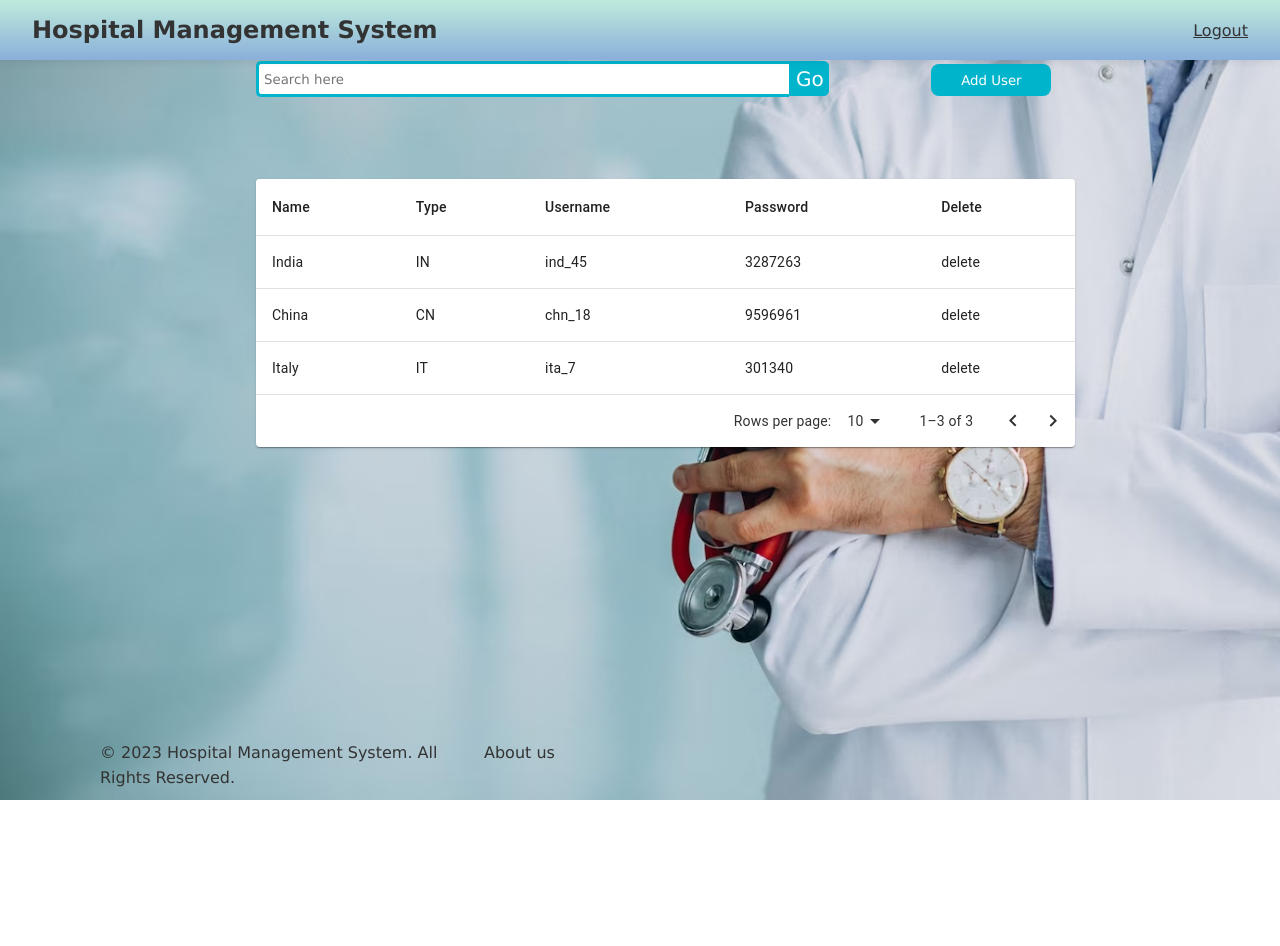
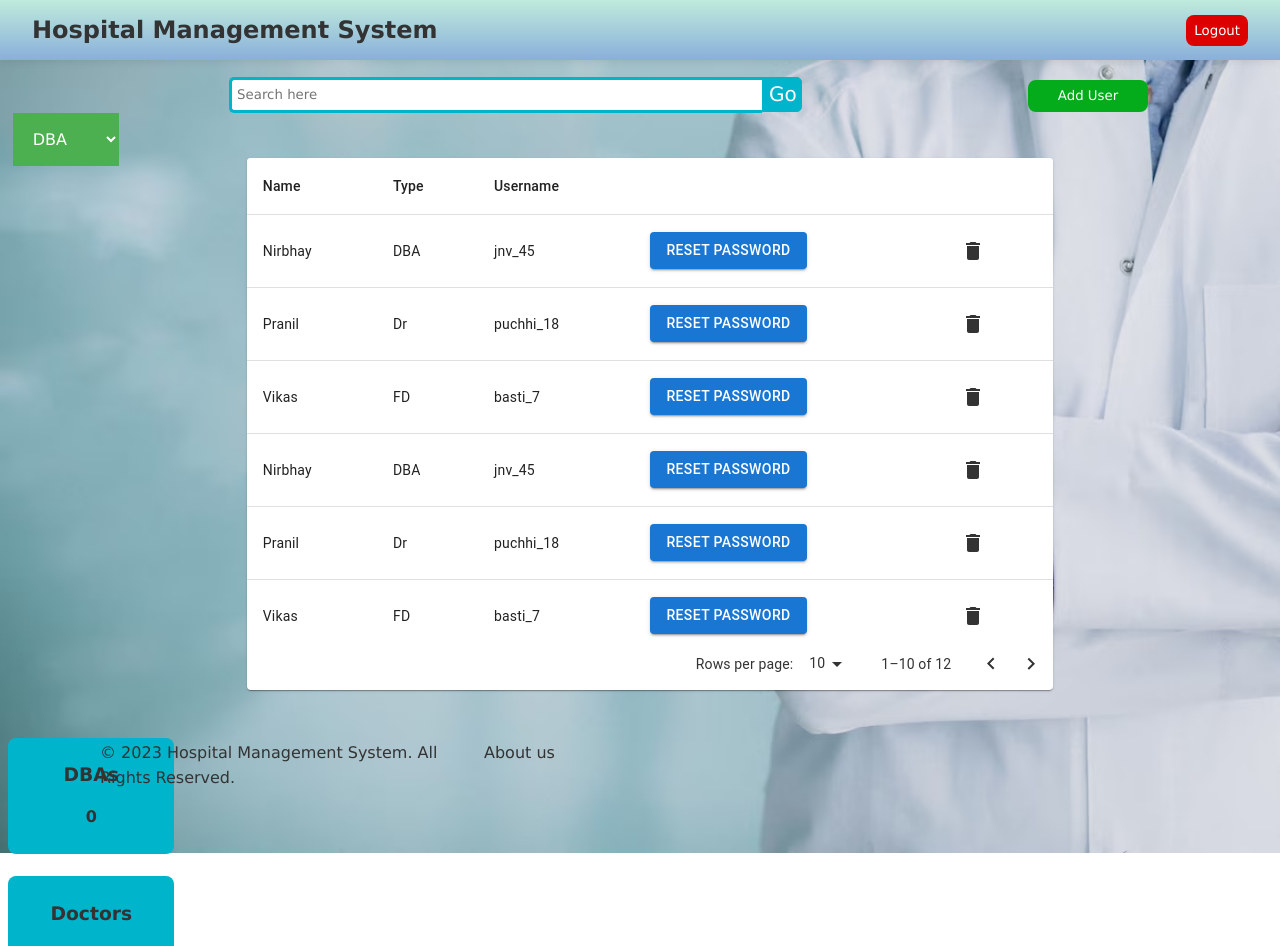
Before and after one commit to Yashraj-10/Hospital-Management-System, a React (Create React App) app: page /admin in a window 1280 px wide. Shown: the top 946 px of the page. Before the commit the page ends 800 px from the top, so only its background shows below. Built offline with nearby package versions, Linux system fonts and the light colour scheme; the HTML template or start-up script is replaced by a standard one; a web font is replaced by a local one.

Commit message:
admin dashboard completed

```diff
--- a/src/Admdb.css
+++ b/src/Admdb.css
@@ -1,9 +1,6 @@
-.admind {
-    margin-left: 20%;
-  }
-
 .admind_header {
   margin-top: 6%;
+  margin-left: 17.9%;
   position: center;
   display: flex;
 }
@@ -47,10 +44,43 @@
 }
 
 .aduser {
-    margin-left: 10%;
+  margin-left: 21.5%;
   width: 120px;
   margin-top: 3px;
   height: 32px;
+  background: #04ac1b;
+  color: #fff;
+  border: 0;
+  padding: 8px;
+  border-radius: 8px;
+}
+
+.aduser:hover {
+  background: #fff;
+  color: #00b4cc;
+  cursor: pointer;
+}
+
+.admind_table {
+  float: left;
+  margin-top: 3.5%;
+  margin-left: 10%;
+  width: 70%;
+  height: 100%;
+  border-collapse: collapse;
+  text-align: left;
+}
+
+.usr_cards{
+  float: left;
+  margin-top: 3.5%;
+}
+
+.usr_types {
+  margin-left: 5%;
+  width: 150px;
+  margin-top: 2%;
+  height: 100px;
   background: #00b4cc;
   color: #fff;
   border: 0;
@@ -58,23 +88,40 @@
   border-radius: 8px;
 }
 
-  .aduser:hover {
-    margin-left: 10%;
-    width: 120px;
-    margin-top: 3px;
-    height: 32px;
-    background: #fff;
-    color: #00b4cc;
-    border: 0;
-    padding: 8px;
-    border-radius: 8px;
+.dropbtn {
+  background-color: #4CAF50;
+  color: white;
+  padding: 16px;
+  font-size: 16px;
+  border: none;
   cursor: pointer;
 }
 
-  .admind_table {
-    margin-top: 8%;
-    width: 80%;
-    height: 100%;
-    border-collapse: collapse;
-    text-align: left;
+.dropdown {
+  float: left;
+  margin-left: 1%;
 }
+
+.dropdown-content {
+  display: none;
+  background-color: #f9f9f9;
+  box-shadow: 0px 8px 16px 0px rgba(0,0,0,0.2);
+  z-index: 1;
+}
+
+.dropdown-content a {
+  color: black;
+  padding: 12px 16px;
+  text-decoration: none;
+  display: block;
+}
+
+.dropdown-content a:hover {background-color: #f1f1f1}
+
+.dropdown:hover .dropdown-content {
+  display: block;
+}
+
+.dropdown:hover .dropbtn {
+  background-color: #3e8e41;
+}
--- a/src/AdminDashboard.js
+++ b/src/AdminDashboard.js
@@ -9,16 +9,50 @@ const AdminDashboard = () => {
         e.preventDefault();
         setSearchInput(e.target.value);
     };
-
+    let no_dbas = 0;
+    let no_doctors = 0;
+    let no_fds = 0;
+    let no_des = 0;
     return (
-        <div className="admind">
+        <div>
             <div className="admind_header">
                 <input type="text" placeholder='Search here' onChange={handleChange} value={searchInput} className="searchTerm"></input>
                 <button type="submit" className="searchButton">Go</button>
                 <button className="aduser">Add User</button>
             </div>
-            <div className="admind_table">
-                <StickyHeadTable />
+            <div>
+                <div class="dropdown">
+                    <select className="dropbtn">
+                        <option className='dropdown-content' value="DBA">DBA</option>
+                        <option className='dropdown-content' value="Doctor">Doctor</option>
+                        <option className='dropdown-content' value="FD">FD</option>
+                        <option className='dropdown-content' value="DE">DE</option>
+                    </select>
+                </div>
+                <div className="admind_table">
+                    <StickyHeadTable />
+                </div>
+                <div className="usr_cards">
+                    <div className="usr_types">
+                        <h3>DBAs</h3>
+                        <h4>{no_dbas}</h4>
+                    </div>
+                    <br />
+                    <div className="usr_types">
+                        <h3>Doctors</h3>
+                        <h4>{no_doctors}</h4>
+                    </div>
+                    <br />
+                    <div className="usr_types">
+                        <h3>Front desks</h3>
+                        <h4>{no_fds}</h4>
+                    </div>
+                    <br />
+                    <div className="usr_types">
+                        <h3>Data entrys</h3>
+                        <h4>{no_des}</h4>
+                    </div>
+                </div>
             </div>
         </div>
      );
--- a/src/AdminTable.js
+++ b/src/AdminTable.js
@@ -7,10 +7,21 @@ import TableContainer from '@mui/material/TableContainer';
 import TableHead from '@mui/material/TableHead';
 import TablePagination from '@mui/material/TablePagination';
 import TableRow from '@mui/material/TableRow';
+import Button from '@mui/material/Button';
+import IconButton from '@mui/material/IconButton';
+import DeleteIcon from '@mui/icons-material/Delete';
 
 const columns = [
-  { id: 'name', label: 'Name', minWidth: 170 },
-  { id: 'usrcode', label: 'Type', minWidth: 100 },
+  {
+    id: 'name',
+    label: 'Name',
+    minWidth: 170
+  },
+  {
+    id: 'usrcode',
+    label: 'Type',
+    minWidth: 100
+  },
   {
     id: 'usrname',
     label: 'Username',
@@ -18,25 +29,31 @@ const columns = [
   },
   {
     id: 'psswd',
-    label: 'Password',
-    minWidth: 170
+    label: '',
   },
   {
     id: 'del',
-    label: 'Delete',
-    minWidth: 170
+    label: '',
   }
 ];
 
-function createData(name, usrcode, usrname, psswd) {
-
-  return { name, usrcode, usrname, psswd, del: 'delete'};
+function createData(name, usrcode, usrname) {
+  return { name, usrcode, usrname};
 }
 
 const rows = [
-  createData('India', 'IN', 'ind_45', '3287263'),
-  createData('China', 'CN', 'chn_18', '9596961'),
-  createData('Italy', 'IT', 'ita_7', '301340'),
+  createData('Nirbhay', 'DBA', 'jnv_45'),
+  createData('Pranil', 'Dr', 'puchhi_18'),
+  createData('Vikas', 'FD', 'basti_7'),
+  createData('Nirbhay', 'DBA', 'jnv_45'),
+  createData('Pranil', 'Dr', 'puchhi_18'),
+  createData('Vikas', 'FD', 'basti_7'),
+  createData('Nirbhay', 'DBA', 'jnv_45'),
+  createData('Pranil', 'Dr', 'puchhi_18'),
+  createData('Vikas', 'FD', 'basti_7'),
+  createData('Nirbhay', 'DBA', 'jnv_45'),
+  createData('Pranil', 'Dr', 'puchhi_18'),
+  createData('Vikas', 'FD', 'basti_7'),
 ];
 
 export default function StickyHeadTable() {
@@ -53,8 +70,8 @@ export default function StickyHeadTable() {
   };
 
   return (
-    <Paper sx={{ width: '100%', overflow: 'hidden' }}>
-      <TableContainer sx={{ maxHeight: 440 }}>
+    <Paper sx={{ width: '90%', overflow: 'hidden' }}>
+      <TableContainer sx={{ maxHeight: 480 }}>
         <Table stickyHeader aria-label="sticky table">
           <TableHead>
             <TableRow>
@@ -78,9 +95,13 @@ export default function StickyHeadTable() {
                       const value = row[column.id];
                       return (
                         <TableCell key={column.id} align={column.align}>
-                          {column.format && typeof value === 'number'
+                          {
+                            column.id === 'psswd' ? <Button variant="contained">Reset Password</Button> :
+                            column.id === 'del' ? <IconButton aria-label="delete"><DeleteIcon /></IconButton> :
+                            column.format && typeof value === 'number'
                             ? column.format(value)
-                            : value}
+                            : value
+                          }
                         </TableCell>
                       );
                     })}
--- a/src/App.js
+++ b/src/App.js
@@ -30,7 +30,7 @@ function App() {
             <Route exact path='/about'>
               <About />
             </Route>
-            <Route exact path='/dataent'>
+            <Route exact path='/dataentry'>
               <DataEntry />
             </Route>
             <Route exact path='/register'>
--- a/src/Navbar2.js
+++ b/src/Navbar2.js
@@ -6,11 +6,10 @@ const Navbar2 = () => {
         <nav className="navbar2">
             <h1>Hospital Management System</h1>
             <div className="links">
-                <Link to="/login">Logout</Link>
+                <Link to="/login"><button >Logout</button></Link>
             </div>
         </nav>
     );
 }
 
-
 export default Navbar2;
--- a/src/index.css
+++ b/src/index.css
@@ -51,7 +51,6 @@ body{
   justify-content: space-between;
   align-items: center;
   padding: 0 2rem;
-  /* background-color: #fff; */
   box-shadow: 0 0 10px rgba(0, 0, 0, 0.1);
   z-index: 1;
   position: fixed;
@@ -61,6 +60,15 @@ body{
   height: 60px;
   background-color: #f5f5f5;
   background: linear-gradient(#beebdc, #8aafda);
+}
+
+.navbar2 button {
+  background: #dd0000;
+  color: #fff;
+  border: 0;
+  padding: 8px;
+  border-radius: 8px;
+  cursor: pointer;
 }
 
 .footer {
@@ -156,7 +164,6 @@ body{
   transition: .5s;
   margin-top: 40px;
   letter-spacing: 3px;
-  /* background-color: #26837e; */
   background: #49383c;
   color: rgb(247, 245, 245);
   border-radius: 5px;
```
Lines whose indentation alone changed are shown as unchanged.
